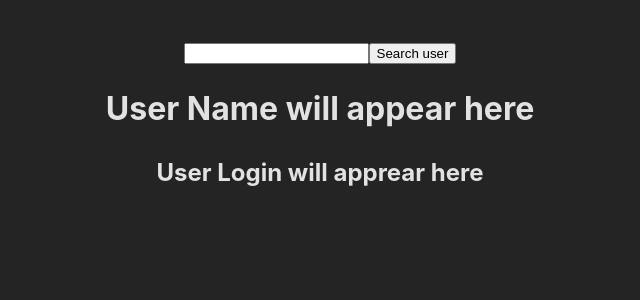
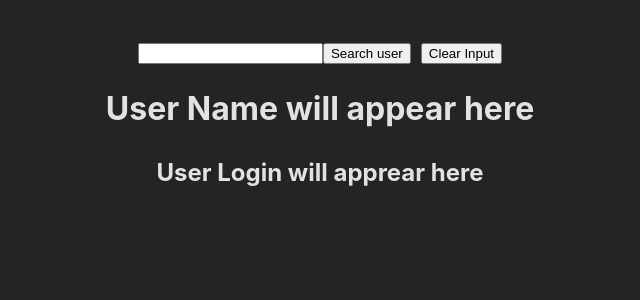
Before and after one commit to Tailung1/github-user-search-app, a React (Vite) app: page / in a window 1280 px wide. Shown: the top 300 px of the page, without its empty margins (320-960 px from the left). Built offline with nearby package versions, Linux system fonts and the light colour scheme.

Commit message:
add clean function

```diff
--- a/src/App.tsx
+++ b/src/App.tsx
@@ -14,18 +14,25 @@ function App() {
   const [search,setSearch]=useState<string>("")
 
   const fetchFunc = async () => {
+    if(!search.trim()) return;
     try {
         const response= await fetch(`https://api.github.com/users/${search}`)
         const jsonData= await response.json()
         setUser(jsonData)
     } catch(error){}
   };
+  const handleClear=()=> {
+    setSearch("");
+    setUser(null)
+  }
   return (
     <>
-      <input onChange={(event) => setSearch(event.target.value)} type="text" />
+      <input onChange={(event) => setSearch(event.target.value)} value={search} type="text" />
       <button onClick={fetchFunc}>Search user</button>
+      <button onClick={handleClear} style={{marginLeft:"10px"}}>Clear Input</button>
       <h1>{user?.name ?? "User Name will appear here"}</h1>
       <h2>{user?.login ?? "User Login will apprear here"}</h2>
+
     </>
   );
 }
```
